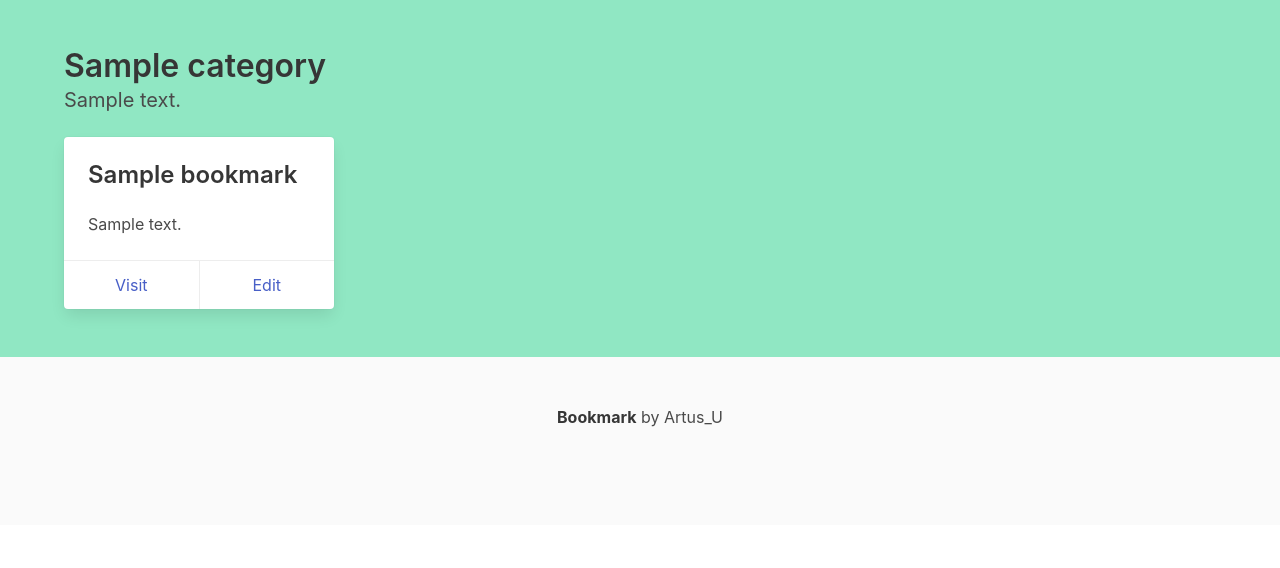
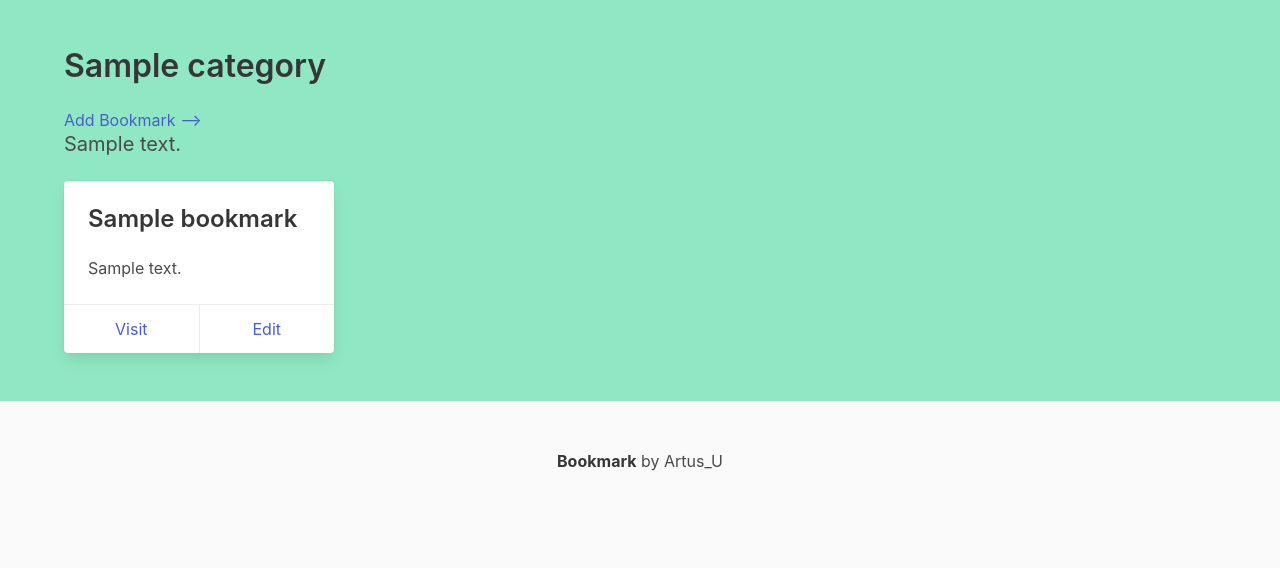
Before and after one commit to ArtusU/bookmark-saas, a Django app: page /app/categories/1/ in a window 1280 px wide. Shown: the part 56-624 px from the top of the page. Run offline with Django 4.2, Linux system fonts and the light colour scheme; a user stored in the database is signed in; tables that the repository leaves empty hold one stand-in row (values such as "Sample post").

Commit message:
BookmarkForm

```diff
--- a/apps/bookmarker/templates/bookmarker/category.html
+++ b/apps/bookmarker/templates/bookmarker/category.html
@@ -3,6 +3,7 @@
 {% block content %}
 <div class="container">
     <h1 class="title"> {{category.title}}</h1>
+    <a href="{% url 'bookmark_add' category.id %}"">Add Bookmark --></a>
     <p class="subtitle">{{category.description}}</p>
 
     <div class="columns is-multiline">
--- a/apps/bookmarker/views.py
+++ b/apps/bookmarker/views.py
@@ -1,8 +1,8 @@
 from django.shortcuts import get_object_or_404, redirect, render
 from django.contrib.auth.decorators import login_required
 
-from .models import Category
-from .forms import CategoryForm
+from .models import Category, Bookmark
+from .forms import CategoryForm, BookmarkForm
 
 @login_required
 def categories(request):
@@ -41,3 +41,25 @@ def category_add(request):
         'form' : form,
     }
     return render(request, 'bookmarker/category_add.html', context)
+
+
+@login_required
+def bookmark_add(request, category_id):
+    if request.method == 'POST':
+        form =  BookmarkForm(request.POST)
+
+        if form.is_valid():
+            bookmark = form.save(commit=False)
+            bookmark.created_by = request.user
+            bookmark.category_id = category_id
+            bookmark.save()
+
+            return redirect('category', category_id=category_id)
+
+    else:
+        form = BookmarkForm()
+
+    context = {
+        'form' : form,
+    }
+    return render(request, 'bookmarker/bookmark_add.html', context)
--- a/apps/dashboard/urls.py
+++ b/apps/dashboard/urls.py
@@ -1,6 +1,6 @@
 from django.urls import path
 
-from apps.bookmarker.views import categories, category, category_add
+from apps.bookmarker.views import categories, category, category_add, bookmark_add
 from .views import dashboard
 
 
@@ -9,4 +9,7 @@ urlpatterns = [
     path("categories/", categories, name="categories"),
     path("categories/<int:category_id>/", category, name="category"),
     path("categories/add/", category_add, name="category_add"),
+    path(
+        "categories/<int:category_id>/add_bookmark", bookmark_add, name="bookmark_add"
+    ),
 ]
```
Also changed, not shown: apps/bookmarker/forms.py (+7 -1 lines).
